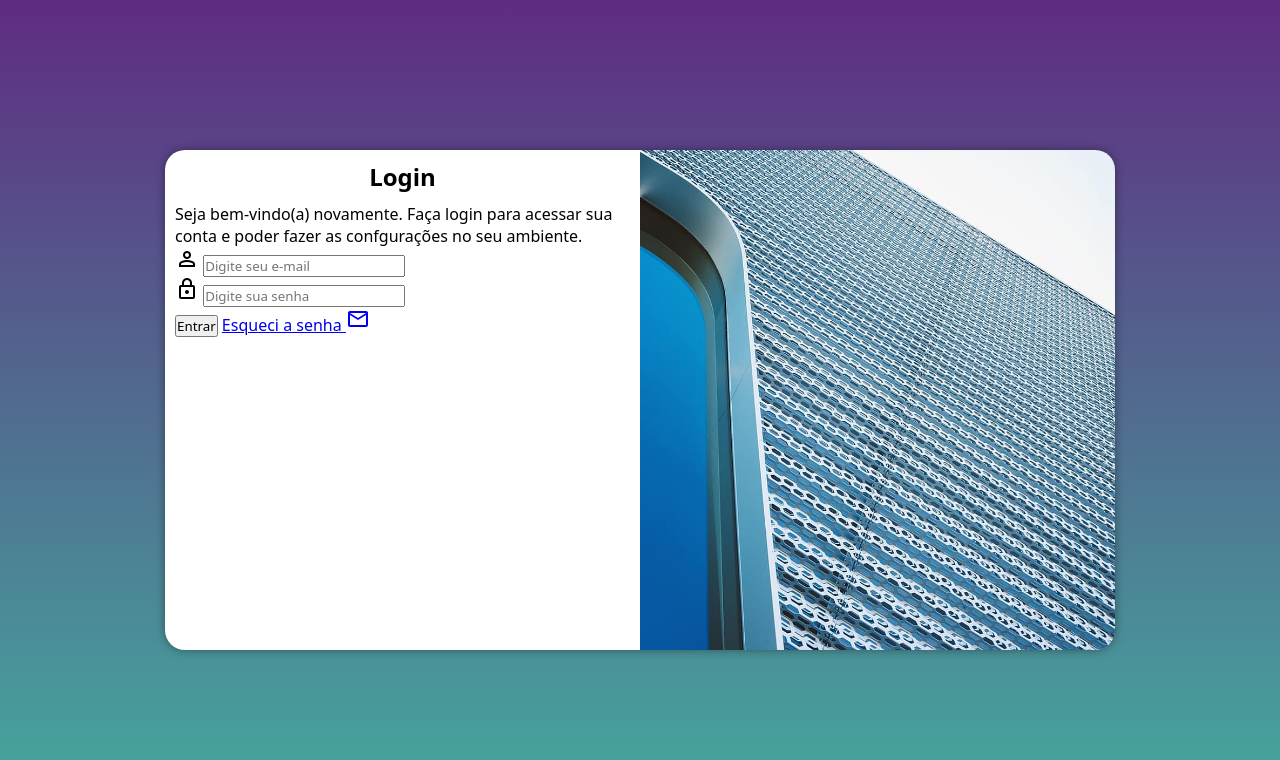
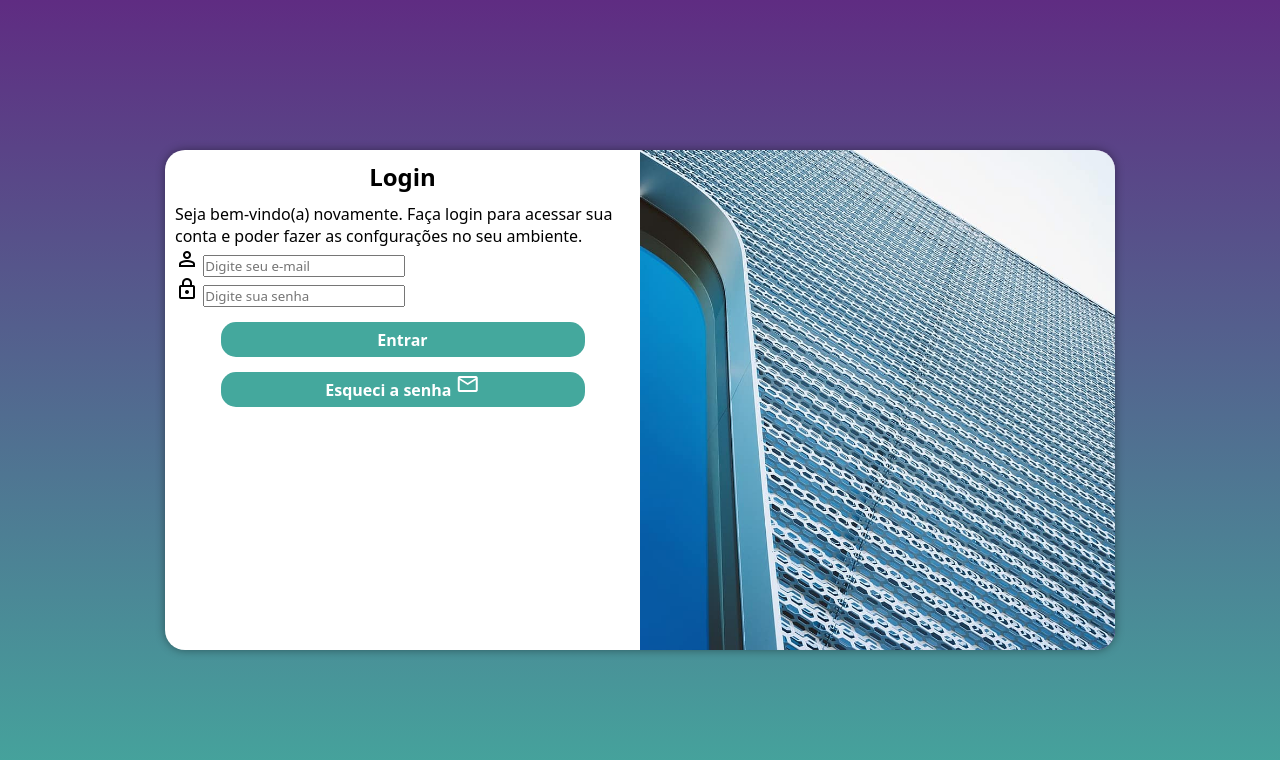
Before and after one commit to MychaelWolter/projeto-tela-de-login, a plain HTML site: page index.html in a window 1280 px wide. Drawn offline with nearby package versions, Linux system fonts and the light colour scheme.

Commit message:
update 0.1.6

```diff
--- a/index.html
+++ b/index.html
@@ -17,26 +17,22 @@
                 <h1>Login</h1>
                 <p>Seja bem-vindo(a) novamente. Faça login para acessar sua conta e poder fazer as confgurações no seu ambiente.</p>
                 <form action="#" method="post">
-                    <div id="campo">
-                        <p>
+                        <div class="campo">
                             <label for="imail">
                                 <span class="material-symbols-outlined">person</span>
                             </label>
                             <input type="email" name="mail" id="imail" placeholder="Digite seu e-mail" maxlength="30" required>
-                        </p>
-                        <p>
+                        </div>
+                        <div class="campo">
                             <label for="isen">
                                 <span class="material-symbols-outlined">lock</span>
                             </label>
                             <input type="password" name="sen" id="isen" placeholder="Digite sua senha" minlength="6" maxlength="8" required>
-                        </p>
-                        <p>
-                            <input type="submit" value="Entrar">
-                            <a href="esqueci.html">
-                                Esqueci a senha <span class="material-symbols-outlined">mail</span>
-                            </a>
-                        </p>
-                    </div>
+                        </div>
+                        <input type="submit" value="Entrar">
+                        <a href="esqueci.html" class="botao">
+                            Esqueci a senha <span class="material-symbols-outlined">mail</span>
+                        </a>
                 </form>
             </div>
         </section>
--- a/styles/style.css
+++ b/styles/style.css
@@ -9,6 +9,7 @@
 
 :root {
     --verde: #44a89d;
+    --verde-2: #309185;
     --lilas: #5f2c82;
 }
 
@@ -59,3 +60,40 @@ div#formulario > h1 {
 div#formulario > p {
     font-size: 0.8rem;
 }
+
+form > input[type=submit] {
+    display: block;
+    font-size: 1rem;
+    width: 80%;
+    height: 35px;
+    margin: 15px auto;
+    background-color: var(--verde);
+    color: white;
+    font-weight: bold;
+    border: none;
+    border-radius: 15px;
+}
+
+form > input[type=submit]:hover {
+    background-color: var(--verde-2);
+    cursor: pointer;
+}
+
+.botao {
+    display: block;
+    margin: auto;
+    text-align: center;
+    width: 80%;
+    height: 35px;
+    background-color: var(--verde);
+    color: white;
+    text-decoration: none;
+    font-weight: bold;
+    border-radius: 15px;
+}
+
+.botao:hover {
+    background-color: var(--verde-2);
+    cursor: pointer;
+    text-decoration: underline;
+}
```
